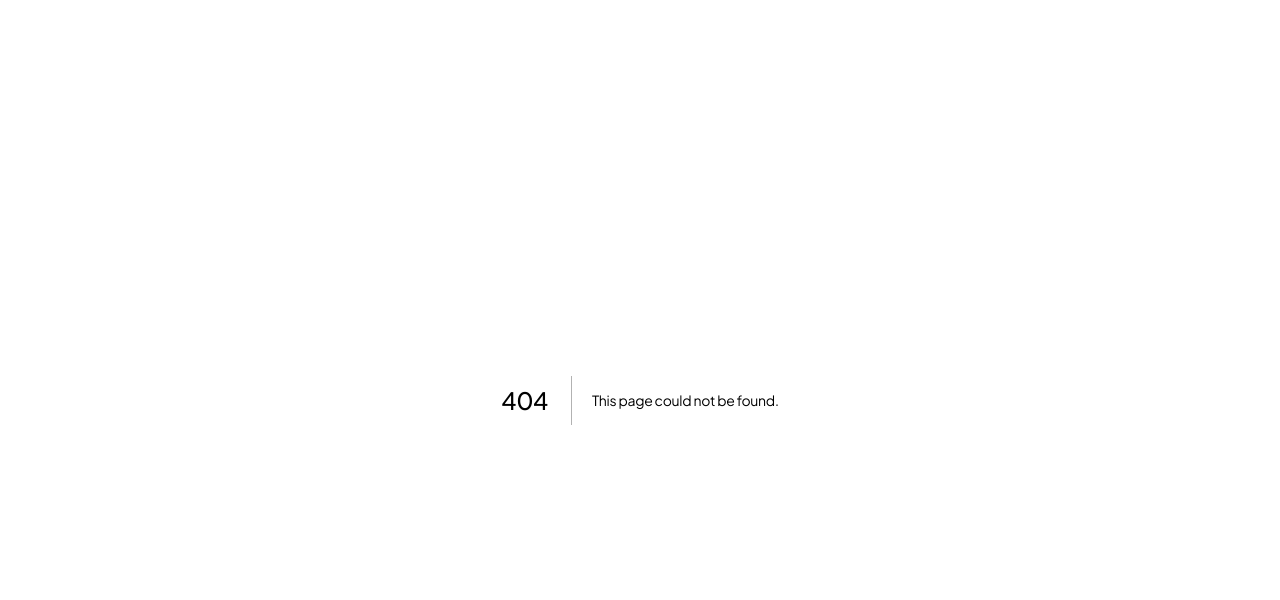
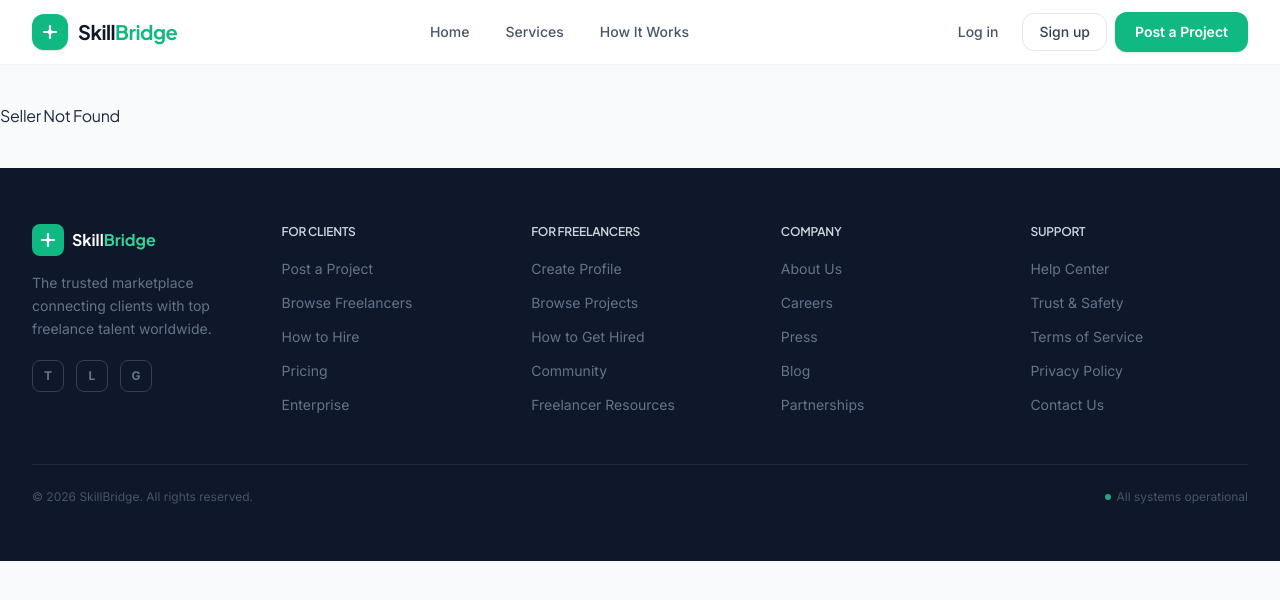
Before and after one commit to TahirHameed106/Freelance_Marketplace_Website_Task2-Internship-, a Next.js app: page /seller in a window 1280 px wide. Before the commit this address had no page. Shown: the top 600 px of the page. Built offline with nearby package versions, Linux system fonts and the light colour scheme.

Commit message:
Day 3: service and seller profile blueprint completed

```diff
--- /dev/null
+++ b/src/app/seller/page.jsx
@@ -0,0 +1,13 @@
+import Navbar from '@/components/Navbar';
+import Footer from '@/components/Footer';
+import SellerProfile from '@/components/SellerProfile';
+
+export default function SellerPage() {
+  return (
+    <>
+      <Navbar />
+      <SellerProfile />
+      <Footer />
+    </>
+  );
+}
```
Also changed, not shown: src/app/service/page.jsx (added).
